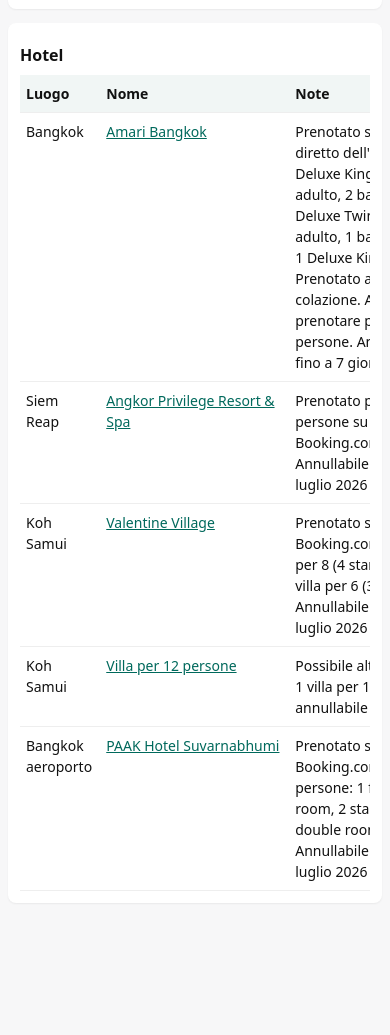
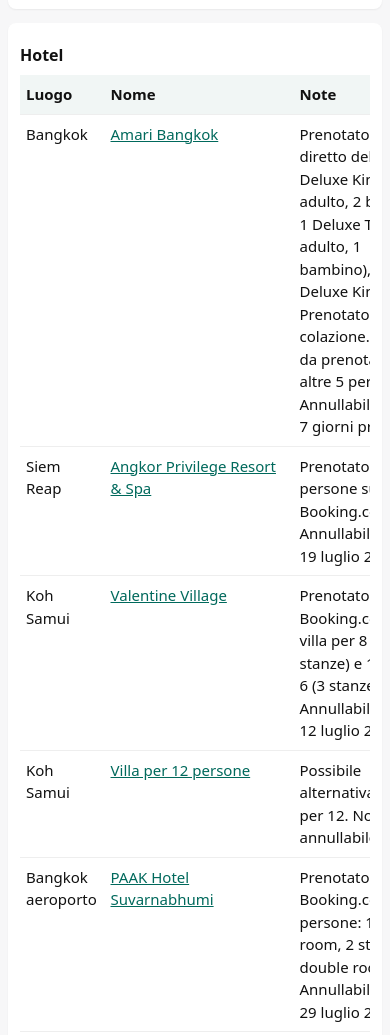
Before and after one commit to elminator28/viaggi, a plain HTML site: page index.html in a window 390 px wide. Shown: the part 4943-5978 px from the top of the page. Before the commit the page ends 5860 px from the top, so only its background shows below. Drawn offline with Linux system fonts and the light colour scheme.

Commit message:
Fix font size on mobile

```diff
--- a/index.html
+++ b/index.html
@@ -24,7 +24,8 @@
     section{background:var(--card);border-radius:8px;padding:12px;margin-top:14px;box-shadow:0 1px 2px rgba(0,0,0,0.06)}
     .table-wrapper{overflow-x:auto;-webkit-overflow-scrolling:touch}
     table{width:100%;min-width:520px;border-collapse:collapse;font-size:15px;table-layout:auto}
-    th,td{padding:10px 8px;border-bottom:1px solid #eee;text-align:left;vertical-align:top}
+    th,td{padding:10px 8px;border-bottom:1px solid #eee;text-align:left;vertical-align:top;font-size:15px}
+    table[aria-label="Tabella hotel"] th, table[aria-label="Tabella hotel"] td{font-size:15px}
     th{background:#f1f6f5;font-weight:700}
     a{color:var(--accent);word-break:break-word}
     .muted{font-size:13px;color:var(--muted)}
@@ -285,9 +286,9 @@
             <td><a href="https://www.airbnb.com/rooms/24961427?check_in=2026-07-27&check_out=2026-08-01&guests=12&adults=9&children=3&s=67&unique_share_id=31337c6f-df82-4e88-97bb-6452d565fcc2" target="_blank" rel="noopener noreferrer">Villa per 12 persone</a></td>
             <td>Possibile alternativa: 1 villa per 12. Non annullabile</td>
           </tr>
-	  <tr>
+          <tr>
             <td>Bangkok aeroporto</td>
-            <td><a href="https://www.booking.com/hotel/th/paak-bangkok.html" target="_blank" rel="noopener noreferrer">PAAK Hotel Suvarnabhumi</td>
+            <td><a href="https://www.booking.com/hotel/th/paak-bangkok.html" target="_blank" rel="noopener noreferrer">PAAK Hotel Suvarnabhumi</a></td>
             <td>Prenotato su Booking.com per 6 persone: 1 family room, 2 standard double rooms. Annullabile fino al 29 luglio 2026</td>
           </tr>
         </tbody>
```
